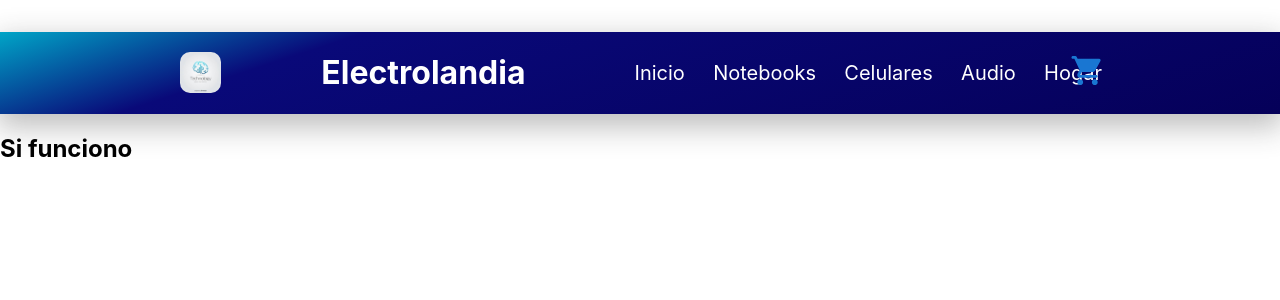
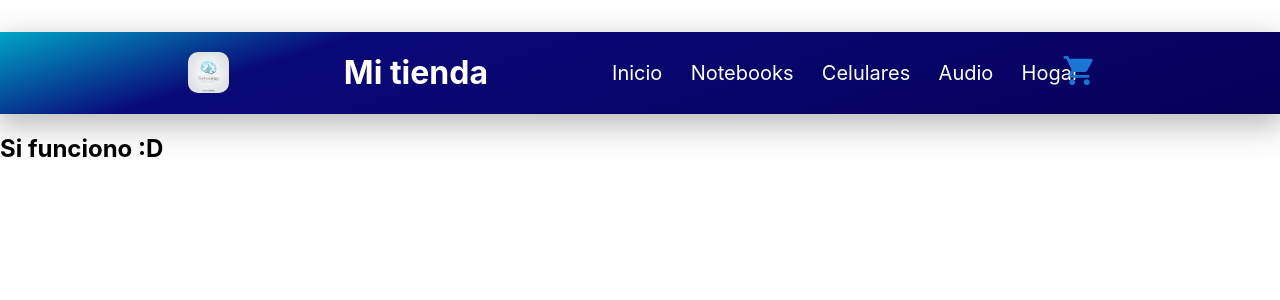
Before and after one commit to xsarbon/coder-react, a React (Create React App) app: page / in a window 1280 px wide. Shown: the top 300 px of the page. Built offline with nearby package versions, Linux system fonts and the light colour scheme.

Commit message:
sin interes

```diff
--- a/src/components/Cart/Cart.js
+++ b/src/components/Cart/Cart.js
@@ -7,6 +7,6 @@ function Cart() {
             <ShoppingCartRoundedIcon color="primary" fontSize="large" />
         </div>
     );
-}
+    }
 
 export default Cart;
--- a/src/components/Container/ItemListContainer.js
+++ b/src/components/Container/ItemListContainer.js
@@ -3,7 +3,7 @@ import React from "react";
 function ItemListContainer() {
     return (
         <div>
-            <h2>Si funciono</h2>
+            <h2>Si funciono :D</h2>
         </div>
     );
 }
--- a/src/components/Nav/NavBar.js
+++ b/src/components/Nav/NavBar.js
@@ -7,7 +7,7 @@ function NavBar() {
         <div className='nav'>
             <div className='tamanio'>
                 <img className='logo' src={logo} ></img>
-                <h1 className='titulo'>Electrolandia</h1>
+                <h1 className='titulo'>Mi tienda</h1>
                 <div className='links'>
                     <a className='etiqueta' href="#">Inicio</a>
                     <a className='etiqueta' href="#">Notebooks</a>
```
